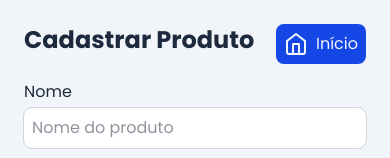
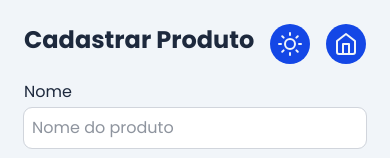
Before and after one commit to matheuspbmarques/thera-teste-frontend, a Next.js app: page /products/create in a window 390 px wide. Shown: the top 158 px of the page. Built offline with nearby package versions, Linux system fonts and the light colour scheme.

Commit message:
add: theme toggle

```diff
--- a/src/app/page.tsx
+++ b/src/app/page.tsx
@@ -18,6 +18,7 @@ import { Product } from "@/@types/database/Product.type";
 import InputSelect from "@/components/form/InputSelect";
 import { JsonServerPaginateReturn } from "@/@types/libs/jsonServer.type";
 import Pagination from "./(components)/Pagination";
+import ThemeToggle from "@/components/ui/ThemeToggle";
 
 type SearchForm = {
 	search?: string
@@ -112,6 +113,8 @@ export default function Home() {
 				<header className="flex flex-col gap-4">
 					<div className="flex justify-between">
 						<H1>Meus Produtos</H1>
+						<div className="flex gap-4">
+							<ThemeToggle />
 							<IconButton
 								onClick={() => router.push(routes.products.create.route)}
 								className="sm:hidden"
@@ -123,6 +126,7 @@ export default function Home() {
 								onClick={() => router.push(routes.products.create.route)}
 								className="hidden sm:flex"
 							>Produto</Button>
+						</div>
 					</div>
 					<div className="flex sm:flex-col gap-2">
 						<form
--- a/src/app/products/create/page.tsx
+++ b/src/app/products/create/page.tsx
@@ -16,6 +16,8 @@ import Image from "next/image";
 import newProductIllustration from '@/assets/illustrations/new-product.svg'
 import { useRouter } from "next/navigation";
 import routes from "@/configs/routes";
+import IconButton from "@/components/ui/IconButton";
+import ThemeToggle from "@/components/ui/ThemeToggle";
 
 type Form = {
     name: string,
@@ -69,12 +71,22 @@ export default function ProductsCreate() {
             <main className="max-w-3xl mx-auto">
                 <header className="flex justify-between mb-4">
                     <H1>Cadastrar Produto</H1>
+                    <div className="flex gap-4">
+                        <ThemeToggle />
+                        <IconButton
+                            className="sm:hidden"
+                            onClick={() => router.push(routes.index.route)}
+                        >
+                            <Home />
+                        </IconButton>
                         <Button
                             onClick={() => router.push(routes.index.route)}
                             startIcon={<Home />}
+                            className="hidden sm:flex"
                         >
                             Início
                         </Button>
+                    </div>
                 </header>
                 <div className="flex items-center gap-4">
                     <div className="hidden sm:flex sm:flex-1 sm:h-80 sm:items-center sm:justify-center">
--- /dev/null
+++ b/src/components/ui/ThemeToggle.tsx
@@ -0,0 +1,17 @@
+import ThemeContext from "@/contexts/ThemeContext";
+import { useContext } from "react";
+import { Moon, Sun } from "react-feather";
+
+export default function ThemeToggle () {
+    const themeContext = useContext(ThemeContext);
+
+    return (
+        <button
+            className="bg-blue-700 text-slate-100 rounded-full py-2 px-2 hover:bg-blue-500 duration-300"
+            onClick={() => themeContext?.setTheme(themeContext.theme == 'light' ? 'dark' :  'light')}
+        >
+            <Sun className="dark:hidden" />
+            <Moon className="hidden dark:flex" />
+        </button>
+    );
+};
```
Lines whose indentation alone changed are shown as unchanged.
